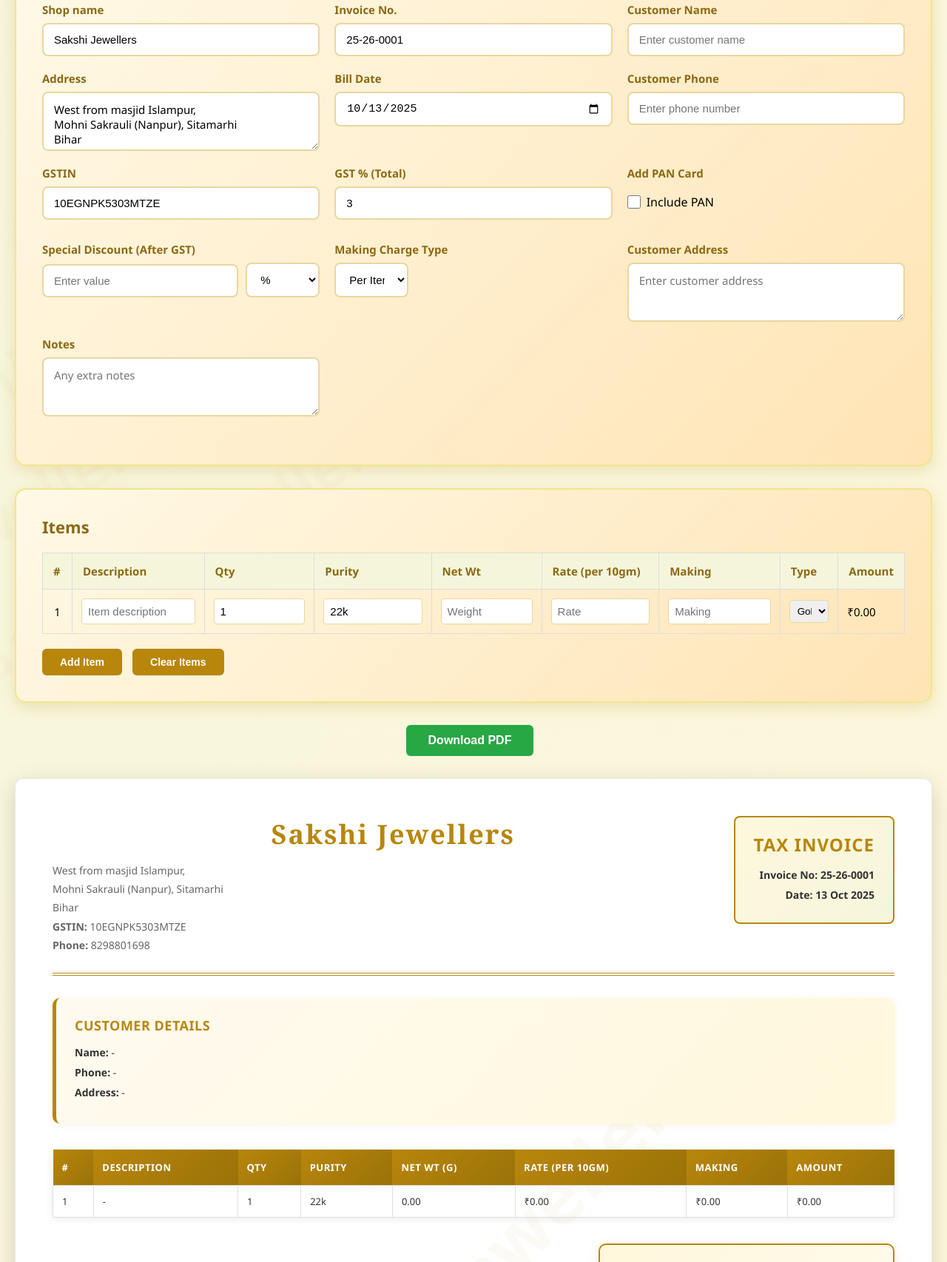
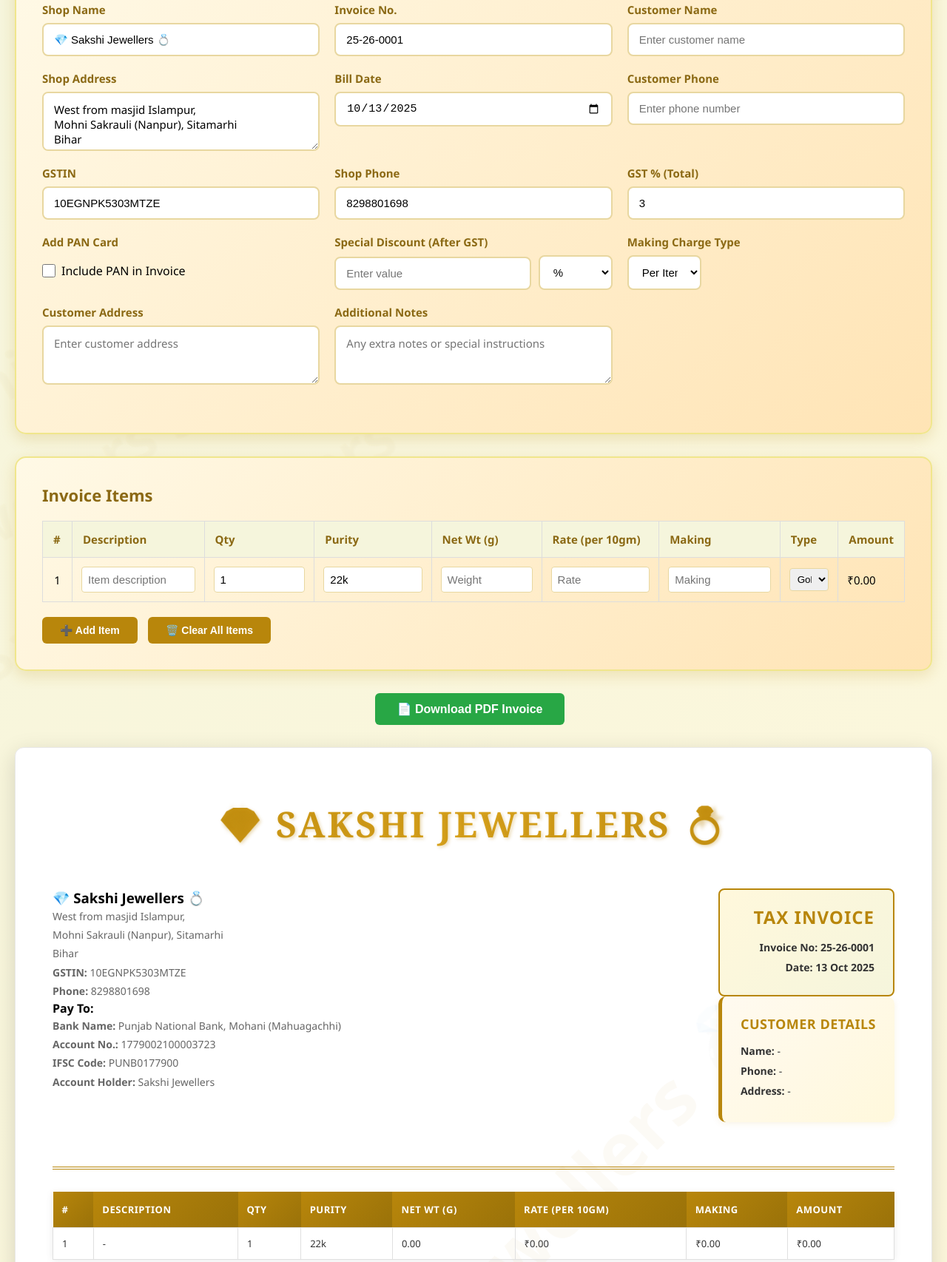
Before and after one commit to ntqueprince/invoice, a plain HTML site: page index.html in a window 1280 px wide. Shown: the part 194-1900 px from the top of the page at 74% size. Drawn offline with nearby package versions, Linux system fonts and the light colour scheme.

Commit message:
Update index.html

```diff
--- a/index.html
+++ b/index.html
@@ -3,7 +3,7 @@
 <head>
     <meta charset="UTF-8">
     <meta name="viewport" content="width=device-width, initial-scale=1.0">
-    <title>Sakshi Jewellers — Invoice Creator</title>
+    <title>💎 Sakshi Jewellers 💍 — Invoice Creator</title>
     <link rel="stylesheet" href="style.css">
 </head>
 <body>
@@ -13,8 +13,8 @@
         <div class="admin-panel">
             <div class="form-grid">
                 <div class="form-group">
-                    <label>Shop name</label>
-                    <input type="text" id="shopName" value="Sakshi Jewellers">
+                    <label>Shop Name</label>
+                    <input type="text" id="shopName" value="💎 Sakshi Jewellers 💍">
                 </div>
                 <div class="form-group">
                     <label>Invoice No.</label>
@@ -25,7 +25,7 @@
                     <input type="text" id="customerName" placeholder="Enter customer name">
                 </div>
                 <div class="form-group">
-                    <label>Address</label>
+                    <label>Shop Address</label>
                     <textarea id="shopAddress">West from masjid Islampur,
 Mohni Sakrauli (Nanpur), Sitamarhi
 Bihar</textarea>
@@ -43,6 +43,10 @@ Bihar</textarea>
                     <input type="text" id="gstin" value="10EGNPK5303MTZE">
                 </div>
                 <div class="form-group">
+                    <label>Shop Phone</label>
+                    <input type="text" id="shopPhone" value="8298801698">
+                </div>
+                <div class="form-group">
                     <label>GST % (Total)</label>
                     <input type="number" id="gstPercent" value="3" min="0" max="40" step="0.1">
                 </div>
@@ -50,12 +54,10 @@ Bihar</textarea>
                     <label>Add PAN Card</label>
                     <div class="checkbox-group">
                         <input type="checkbox" id="addPan">
-                        <span>Include PAN</span>
+                        <span>Include PAN in Invoice</span>
                     </div>
-                    <input type="text" id="panNumber" placeholder="Enter PAN" style="margin-top: 10px; display: none;">
+                    <input type="text" id="panNumber" placeholder="Enter PAN Number" style="margin-top: 10px; display: none;">
                 </div>
-            </div>
-            <div class="form-grid">
                 <div class="form-group">
                     <label>Special Discount (After GST)</label>
                     <div class="discount-input-group">
@@ -80,14 +82,14 @@ Bihar</textarea>
                     <textarea id="customerAddress" placeholder="Enter customer address"></textarea>
                 </div>
                 <div class="form-group">
-                    <label>Notes</label>
-                    <textarea id="notes" placeholder="Any extra notes"></textarea>
+                    <label>Additional Notes</label>
+                    <textarea id="notes" placeholder="Any extra notes or special instructions"></textarea>
                 </div>
             </div>
         </div>
 
         <div class="items-section">
-            <h3>Items</h3>
+            <h3>Invoice Items</h3>
             <table class="items-table">
                 <thead>
                     <tr>
@@ -95,7 +97,7 @@ Bihar</textarea>
                         <th>Description</th>
                         <th>Qty</th>
                         <th>Purity</th>
-                        <th>Net Wt</th>
+                        <th>Net Wt (g)</th>
                         <th>Rate (per 10gm)</th>
                         <th>Making</th>
                         <th>Type</th>
@@ -105,37 +107,52 @@ Bihar</textarea>
                 <tbody id="itemsBody">
                 </tbody>
             </table>
-            <button class="btn btn-add" onclick="addItem()">Add Item</button>
-            <button class="btn btn-clear" onclick="clearItems()">Clear Items</button>
+            <button class="btn btn-add" onclick="addItem()">➕ Add Item</button>
+            <button class="btn btn-clear" onclick="clearItems()">🗑️ Clear All Items</button>
         </div>
 
         <div class="download-section">
-            <button class="btn btn-download" onclick="downloadPDF()">Download PDF</button>
+            <button class="btn btn-download" onclick="downloadPDF()">📄 Download PDF Invoice</button>
         </div>
 
         <div class="invoice-preview" id="invoicePreview">
-            <div class="invoice-watermark">Sakshi Jewellers</div>
+            <div class="invoice-watermark">💎 Sakshi Jewellers 💍</div>
             <div class="invoice-content">
+                <div class="main-title">
+                    <h1>💎 Sakshi Jewellers 💍</h1>
+                </div>
+
                 <div class="invoice-header">
                     <div class="shop-info">
-                        <h2 id="previewShopName">Sakshi Jewellers</h2>
+
+                        <div class="shop-details">
+                            <h3 id="previewShopName">🏪 🏪 Shop Details</h3>
                             <p id="previewAddress">West from masjid Islampur,<br>Mohni Sakrauli (Nanpur), Sitamarhi<br>Bihar</p>
                             <p><strong>GSTIN:</strong> <span id="previewGstin">10EGNPK5303MTZE</span></p>
-                        <p><strong>Phone:</strong> 8298801698</p>
+                            <p><strong>Phone:</strong> <span id="previewShopPhone">8298801698</span></p>
                         </div>
+                        <div class="bank-details">
+                            <h4>Pay To:</h4>
+                            <p><strong>Bank Name:</strong> Punjab National Bank, Mohani (Mahuagachhi)</p>
+                            <p><strong>Account No.:</strong> 1779002100003723</p>
+                            <p><strong>IFSC Code:</strong> PUNB0177900</p>
+                            <p><strong>Account Holder:</strong> Sakshi Jewellers</p>
+                        </div>
+                    </div>
+                    <div class="right-section">
                         <div class="invoice-meta">
                             <h3>Tax Invoice</h3>
                             <p><strong>Invoice No:</strong> <span id="previewInvoiceNo">-</span></p>
                             <p><strong>Date:</strong> <span id="previewDate">-</span></p>
                         </div>
-                </div>
-
                         <div class="customer-details">
                             <h4>Customer Details</h4>
                             <p><strong>Name:</strong> <span id="previewCustomerName">-</span></p>
                             <p><strong>Phone:</strong> <span id="previewCustomerPhone">-</span></p>
                             <p id="previewPanRow" style="display: none;"><strong>PAN:</strong> <span id="previewPan">-</span></p>
                             <p><strong>Address:</strong> <span id="previewCustomerAddress">-</span></p>
+                        </div>
+                    </div>
                 </div>
 
                 <table class="invoice-table">
@@ -153,7 +170,7 @@ Bihar</textarea>
                     </thead>
                     <tbody id="previewItemsBody">
                         <tr>
-                            <td colspan="8" style="text-align: center; color: #999;">No items added</td>
+                            <td colspan="8" style="text-align: center; color: #999; padding: 40px;">No items added yet. Add items above to see them here.</td>
                         </tr>
                     </tbody>
                 </table>
@@ -188,11 +205,15 @@ Bihar</textarea>
                         <li>18k Returning 75% according to 18k rate</li>
                         <li>Note: GST applicable on gold only</li>
                     </ul>
+                    <div id="extraNotes" style="margin-top: 20px; padding-top: 15px; border-top: 1px solid #ddd; display: none;">
+                        <h5 style="color: #8b6914; margin-bottom: 10px;">Additional Notes:</h5>
+                        <p id="previewNotes" style="font-style: italic;"></p>
+                    </div>
                 </div>
 
                 <div class="signature">
-                    <p>For <strong>Sakshi Jewellers</strong></p>
-                    <br><br>
+                    <p>For <strong>💎 Sakshi Jewellers 💍</strong></p>
+                    <br><br><br>
                     <p class="sign-line">Authorised Signatory</p>
                 </div>
             </div>
```
Lines whose indentation alone changed are shown as unchanged.
